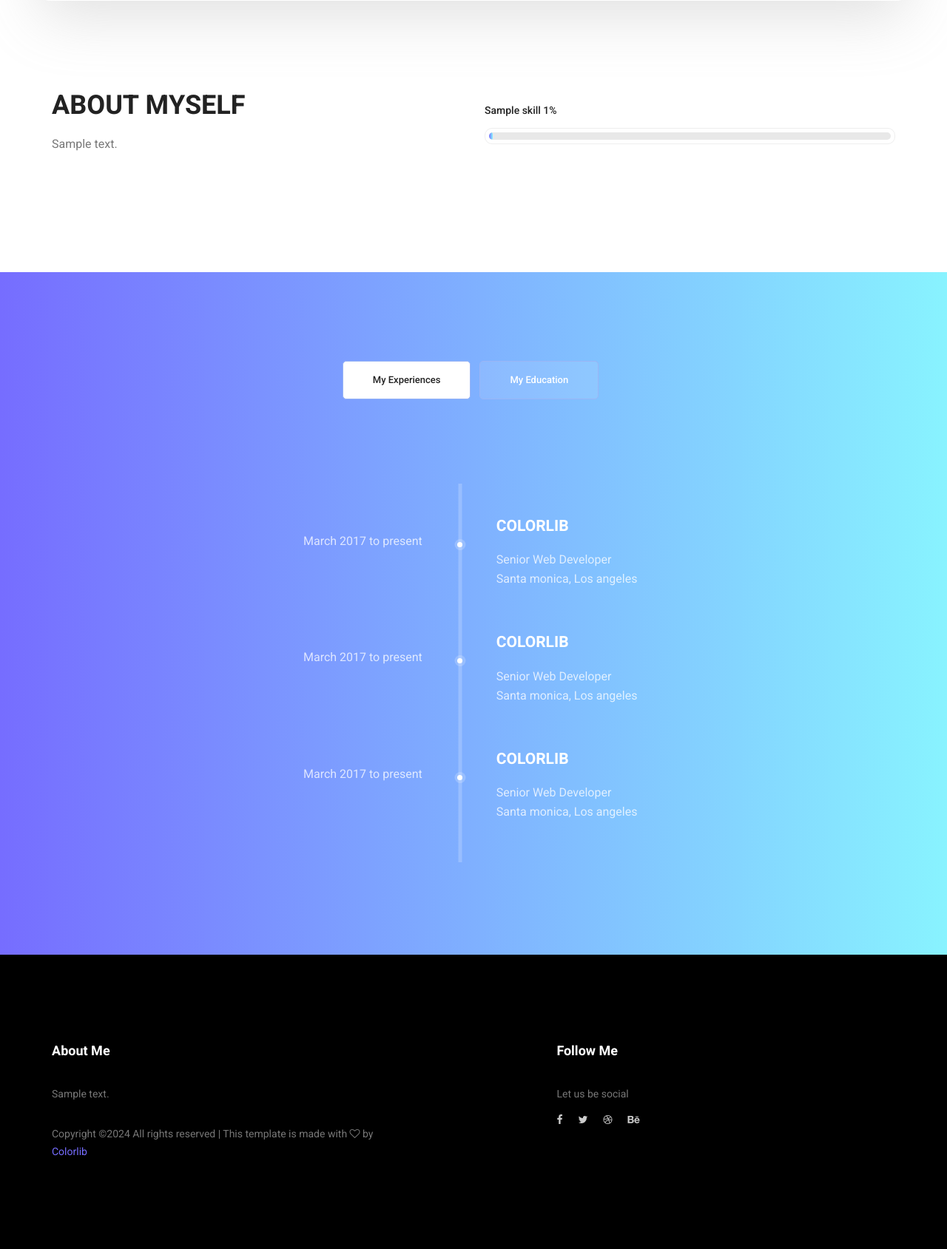
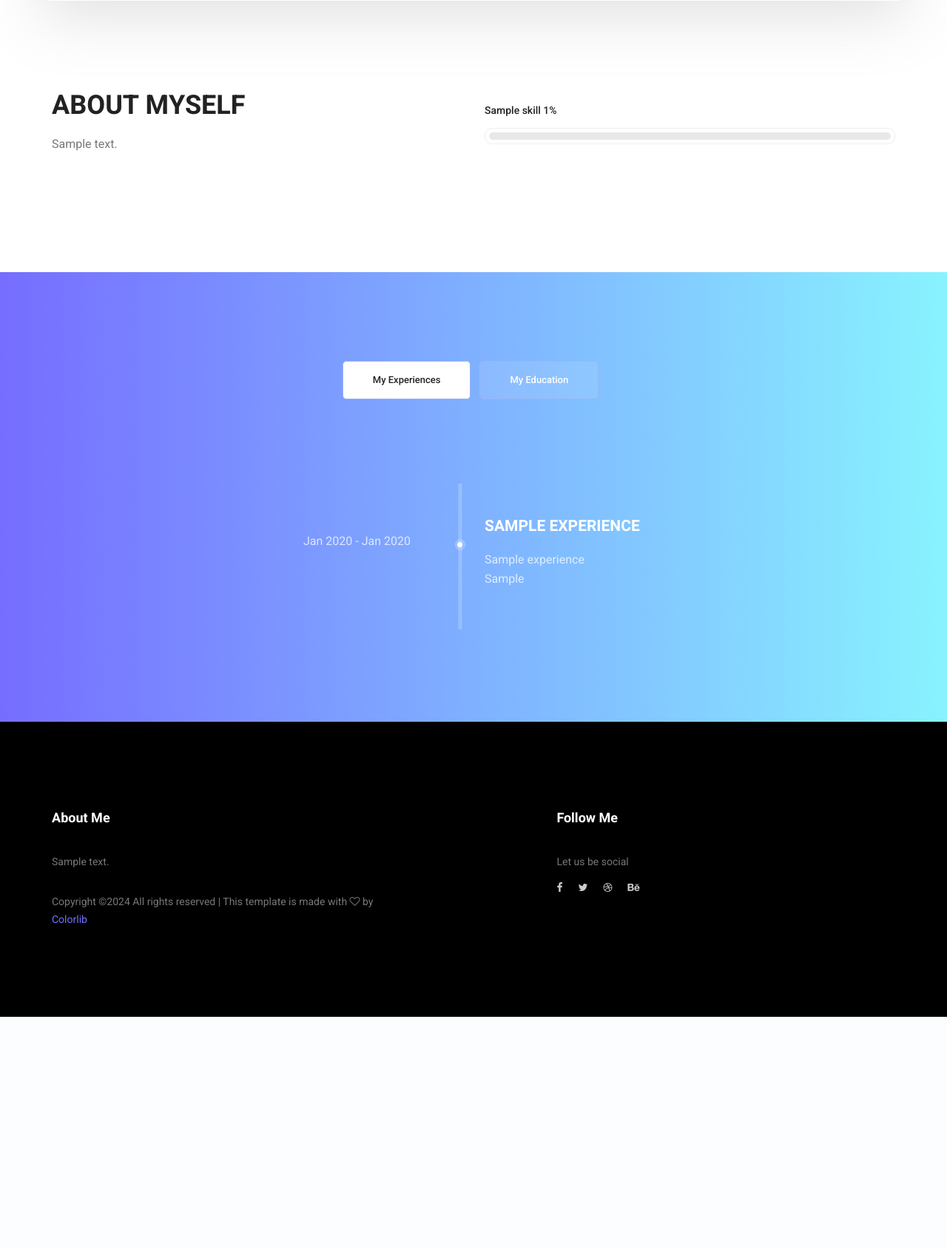
Before and after one commit to zamigtech/Resume-App, a Django app: template templates/index.html in a window 1280 px wide. Shown: the part 959-2648 px from the top of the page at 74% size. After the commit the page ends 2334 px from the top, so only its background shows below. Run offline with Django 3.2, Linux system fonts and the light colour scheme; the template is opened without the code that fills it: most values are stand-ins (such as "Sample title", 1, 10 or a date in 2020); grey boxes marked "Sample" are stand-in pictures; some libraries are stand-ins or nearby versions.

Commit message:
refactor: apply experiences to frontend

```diff
--- a/core/models.py
+++ b/core/models.py
@@ -142,7 +142,7 @@
         verbose_name='End Date'
     )
     def __str__(self):
-        return f'Experience: {self.name}'
+        return f'Experience: {self.company_name}'
 
     class Meta:
         verbose_name = 'Experience'
--- a/templates/index.html
+++ b/templates/index.html
@@ -60,7 +60,7 @@
                                     <h4>{{ skill.name }} <span class="counter">{{ skill.percentage }}</span>%</h4>
                                     <div class="progress_br">
                                         <div class="progress">
-                                            <div class="progress-bar" role="progressbar" aria-valuenow="{{ skill.percentage }}"
+                                            <div class="progress-bar" role="progressbar" aria-valuenow="{{ skill.name }}"
                                                  aria-valuemin="0"
                                                  aria-valuemax="100"></div>
                                         </div>
@@ -97,42 +97,28 @@
                 <div class="tab-content" id="myTabContent">
                     <div class="tab-pane fade show active" id="home" role="tabpanel" aria-labelledby="home-tab">
                         <ul class="list">
+
+                            {% for experience in experiences %}
                                 <li>
                                     <span></span>
                                     <div class="media">
                                         <div class="d-flex">
-                                        <p>March 2017 to present</p>
+                                            <p>{{ experience.start_date|date:"M Y" }} -
+                                                {% if experience.end_date %}
+                                                    {{ experience.start_date|date:"M Y" }}
+                                                {% else %}
+                                                    Present
+                                                {% endif %}
+                                            </p>
                                         </div>
                                         <div class="media-body">
-                                        <h4>Colorlib</h4>
-                                        <p>Senior Web Developer <br/>Santa monica, Los angeles</p>
+                                            <h4>{{ experience.company_name }}</h4>
+                                            <p>{{ experience.job_title }} <br/>{{ experience.job_location }}</p>
                                         </div>
                                     </div>
                                 </li>
-                            <li>
-                                <span></span>
-                                <div class="media">
-                                    <div class="d-flex">
-                                        <p>March 2017 to present</p>
-                                    </div>
-                                    <div class="media-body">
-                                        <h4>Colorlib</h4>
-                                        <p>Senior Web Developer <br/>Santa monica, Los angeles</p>
-                                    </div>
-                                </div>
-                            </li>
-                            <li>
-                                <span></span>
-                                <div class="media">
-                                    <div class="d-flex">
-                                        <p>March 2017 to present</p>
-                                    </div>
-                                    <div class="media-body">
-                                        <h4>Colorlib</h4>
-                                        <p>Senior Web Developer <br/>Santa monica, Los angeles</p>
-                                    </div>
-                                </div>
-                            </li>
+                            {% endfor %}
+
                         </ul>
                     </div>
                     <div class="tab-pane fade" id="profile" role="tabpanel" aria-labelledby="profile-tab">
```
Also changed, not shown: core/views.py (+6 -2 lines), core/migrations/0001_initial.py, core/migrations/0002_skill.py (deleted), core/migrations/0003_alter_skill_options.py (deleted), core/migrations/0004_experience.py (deleted), static/js/jquery.ajaxchimp.min.js. Lines whose indentation alone changed are shown as unchanged.
